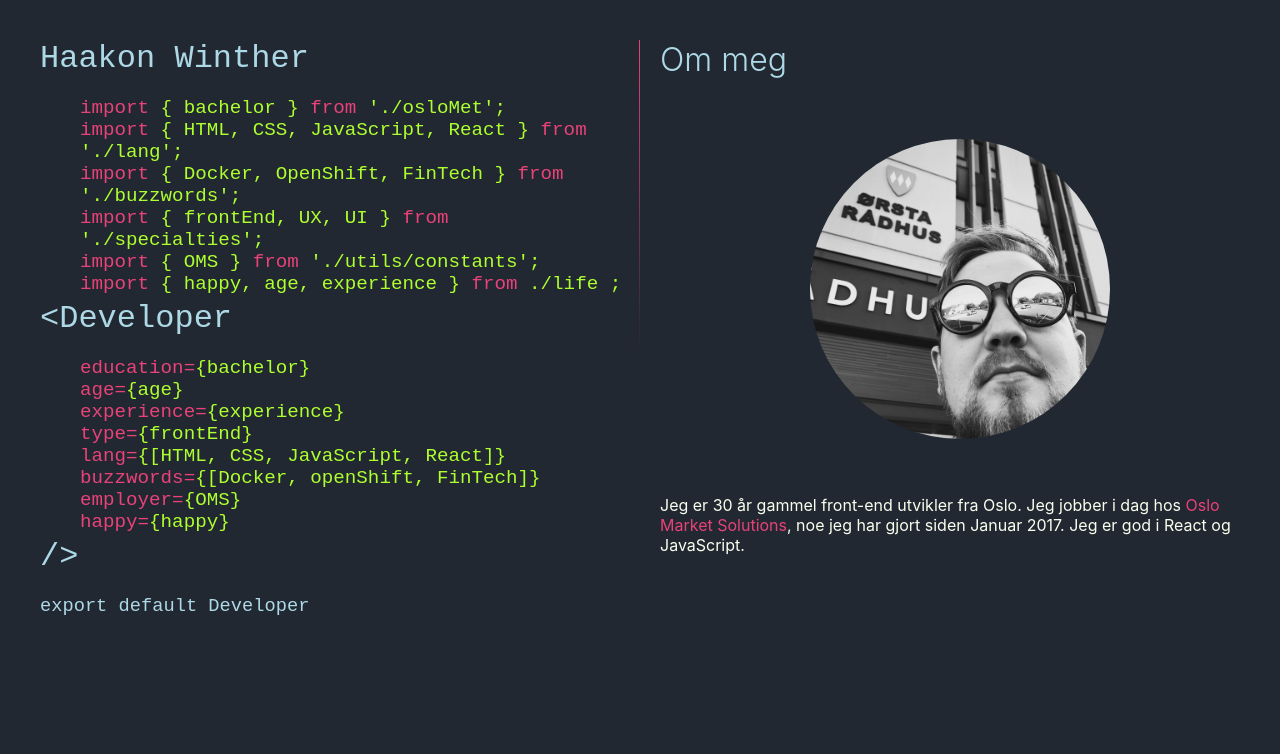
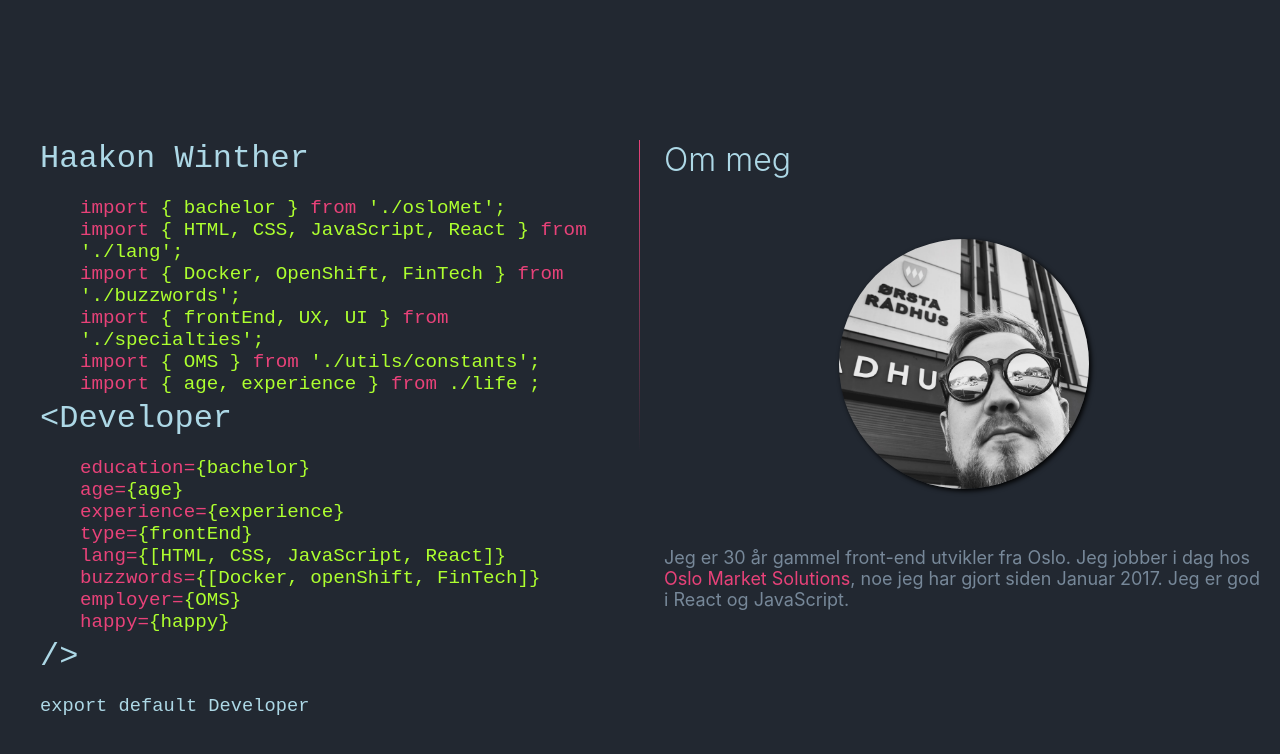
Before and after one commit to HaakonW/haakonw, a React (Create React App) app: page / in a window 1280 px wide. Shown: the top 754 px of the page. Built offline with nearby package versions, Linux system fonts and the light colour scheme.

Commit message:
Minor css tweaks

```diff
--- a/src/App.css
+++ b/src/App.css
@@ -18,7 +18,8 @@ h2 {
 }
 
 p {
-  color: rgb(249, 255, 238);
+  color: lightslategray;
+  font-size: 18px;
 }
 
 pre {
@@ -55,8 +56,9 @@ section > ul {
 
 .container {
   padding: 10px;
+  margin-top: 100px;
   display: grid;
-  grid-gap: 20px;
+  grid-gap: 24px;
   grid-template-rows: 50% 50%;
   grid-template-areas:
     'left'
@@ -100,8 +102,9 @@ section > ul {
 }
 
 .rightSide img {
-  max-width: 50%;
+  max-width: 250px;
   border-radius: 50%;
   margin-top: 40px;
   margin-bottom: 40px;
+  box-shadow: 2px 2px 5px 0px rgba(0, 0, 0, 10);
 }
--- a/src/Imports.js
+++ b/src/Imports.js
@@ -22,7 +22,7 @@ const Imports = () => (
       <span> './utils/constants';</span>
     </li>
     <li>
-      import <span>{'{ happy, age, experience }'}</span> from
+      import <span>{'{ age, experience }'}</span> from
       <span>{' ./life '};</span>
     </li>
   </ul>
```
